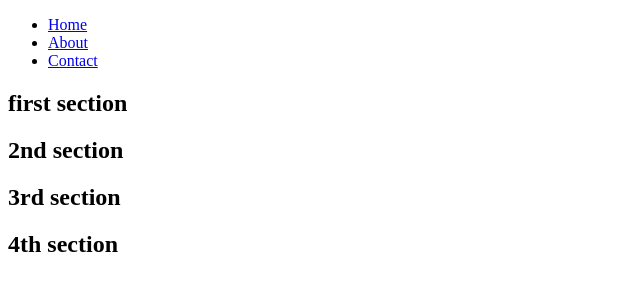
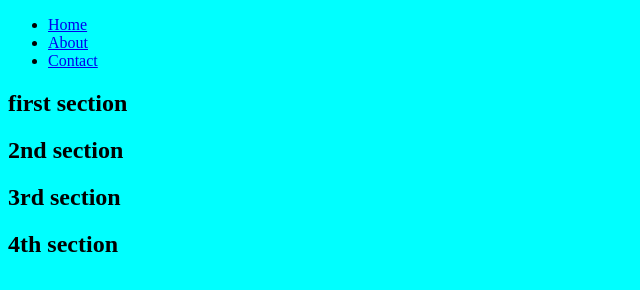
Before and after one commit to jafore/gitlearning, a plain HTML site: page index.html in a window 1280 px wide. Shown: the whole page, without its empty margins (0-640 px from the left). Drawn offline with Linux system fonts and the light colour scheme.

```diff
--- a/index.html
+++ b/index.html
@@ -4,6 +4,7 @@
     <meta charset="UTF-8">
     <meta name="viewport" content="width=device-width, initial-scale=1.0">
     <title>Document</title>
+    <link rel="stylesheet" href="style.css">
 </head>
 <body>
     <header>
--- a/style.css
+++ b/style.css
@@ -1,3 +1,7 @@
 body{
     background-color: aqua;
 }
+
+h1{
+    font-weight: 900
+}
```
